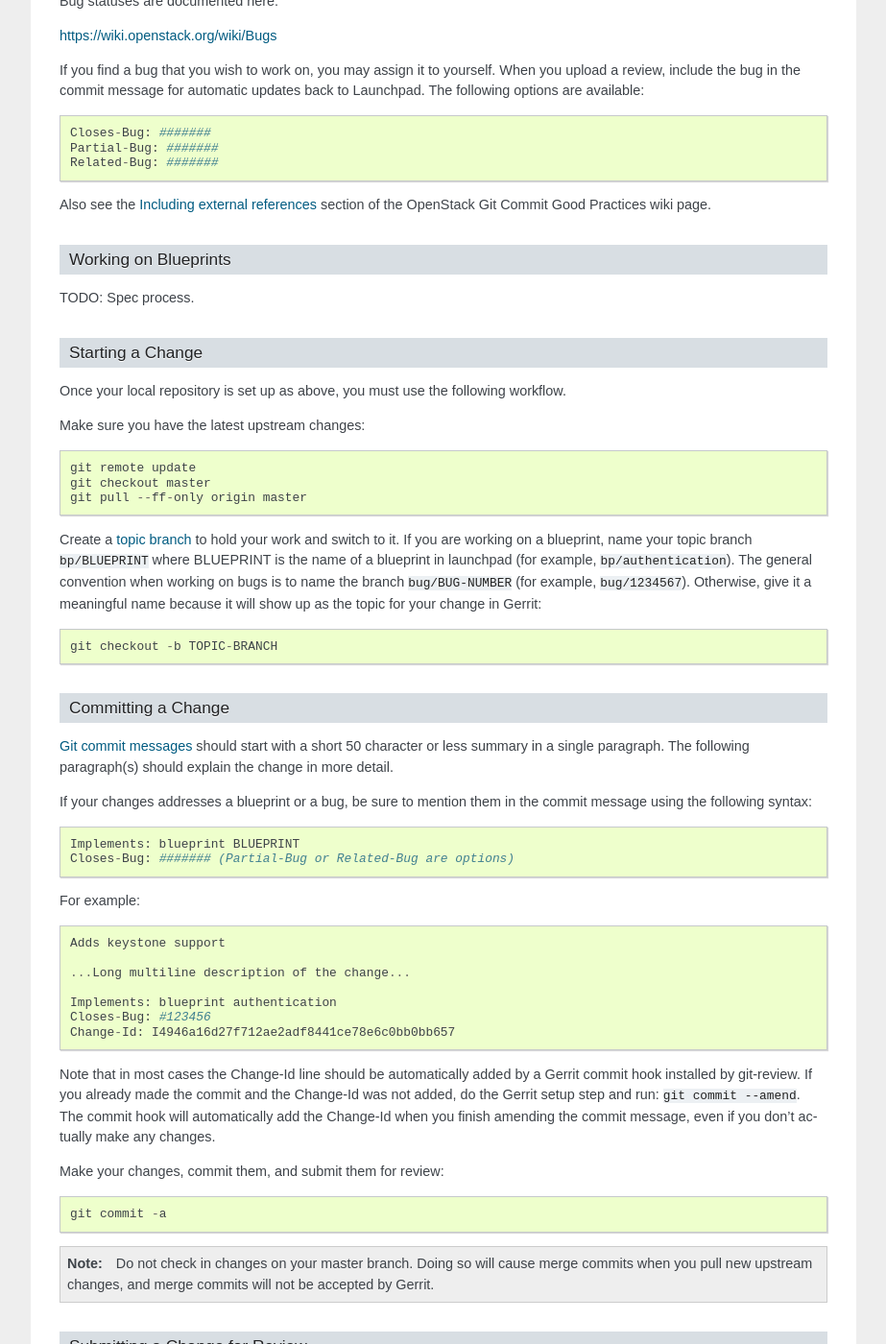
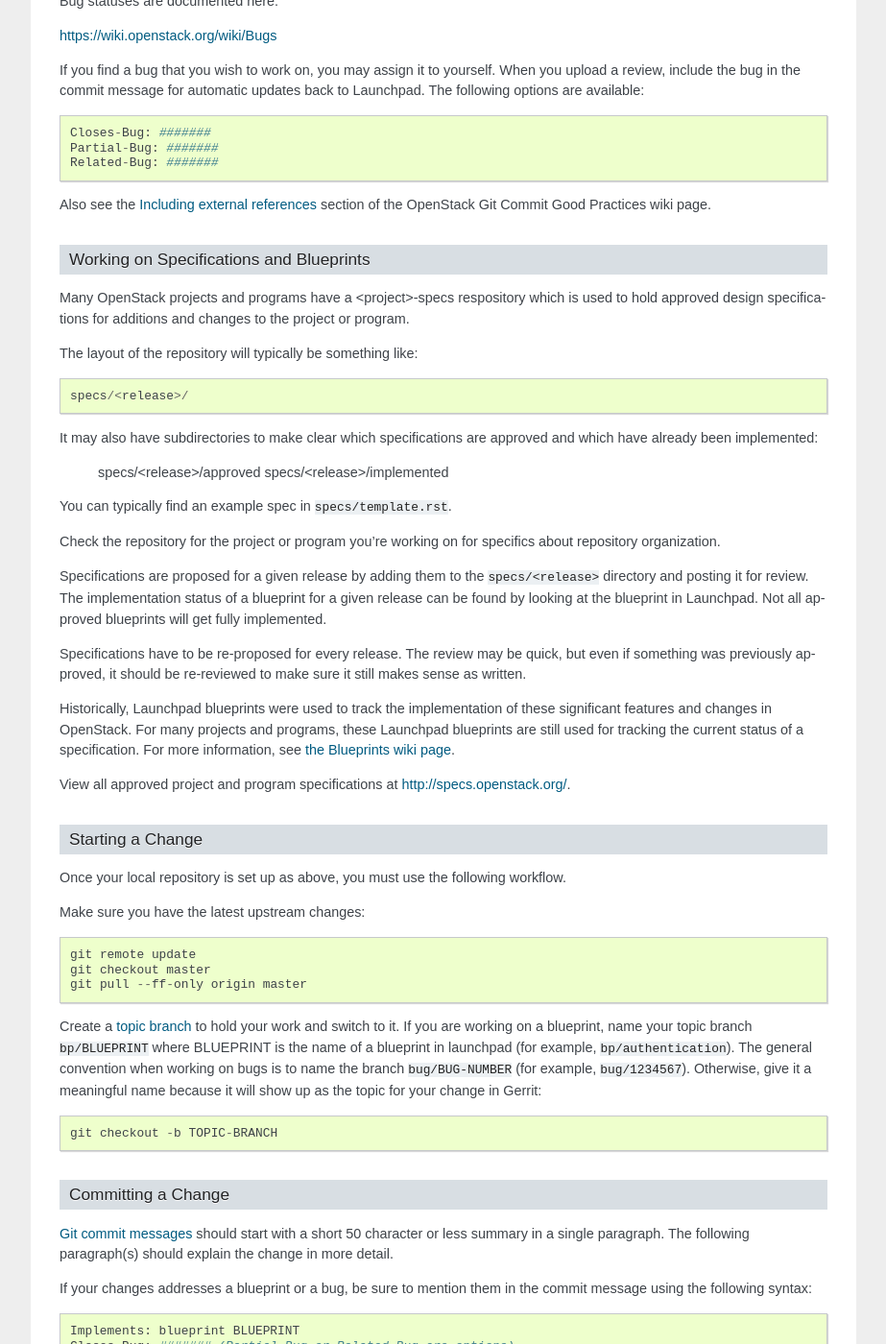
Before and after one commit to openstack-archive/infra-manual, a Sphinx documentation site: the page built from doc/source/developers.rst, in a window 1280 px wide and 1400 px high, scrolled down 3558 px. Shown: the whole window at 96% size, without its empty margins (198-1121 px from the left). Built offline with Sphinx 7.4.7, drawn with Linux system fonts in a browser that asks for light colours; some of the changed text lies outside the part shown.

Commit message:
Add Specifications and Blueprints to Dev guide
Change-Id: Icd8b8d277c2d3dbe70377c573702aa60418ad1da

```diff
--- a/doc/source/developers.rst
+++ b/doc/source/developers.rst
@@ -215,10 +215,45 @@
 <https://wiki.openstack.org/wiki/GitCommitMessages#Including_external_references>`_
 section of the OpenStack Git Commit Good Practices wiki page.
 
-Working on Blueprints
----------------------
+Working on Specifications and Blueprints
+----------------------------------------
 
-TODO: Spec process.
+Many OpenStack projects and programs have a <project>-specs respository which
+is used to hold approved design specifications for additions and changes to
+the project or program.
+
+The layout of the repository will typically be something like::
+
+  specs/<release>/
+
+It may also have subdirectories to make clear which specifications are approved
+and which have already been implemented:
+
+  specs/<release>/approved
+  specs/<release>/implemented
+
+You can typically find an example spec in ``specs/template.rst``.
+
+Check the repository for the project or program you're working on for specifics
+about repository organization.
+
+Specifications are proposed for a given release by adding them to the
+``specs/<release>`` directory and posting it for review.  The implementation
+status of a blueprint for a given release can be found by looking at the
+blueprint in Launchpad.  Not all approved blueprints will get fully implemented.
+
+Specifications have to be re-proposed for every release.  The review may be
+quick, but even if something was previously approved, it should be re-reviewed
+to make sure it still makes sense as written.
+
+Historically, Launchpad blueprints were used to track the implementation of
+these significant features and changes in OpenStack. For many projects and
+programs, these Launchpad blueprints are still used for tracking the current
+status of a specification. For more information, see `the Blueprints wiki page
+<https://wiki.openstack.org/wiki/Blueprints>`_.
+
+View all approved project and program specifications at
+http://specs.openstack.org/.
 
 Starting a Change
 -----------------
```
